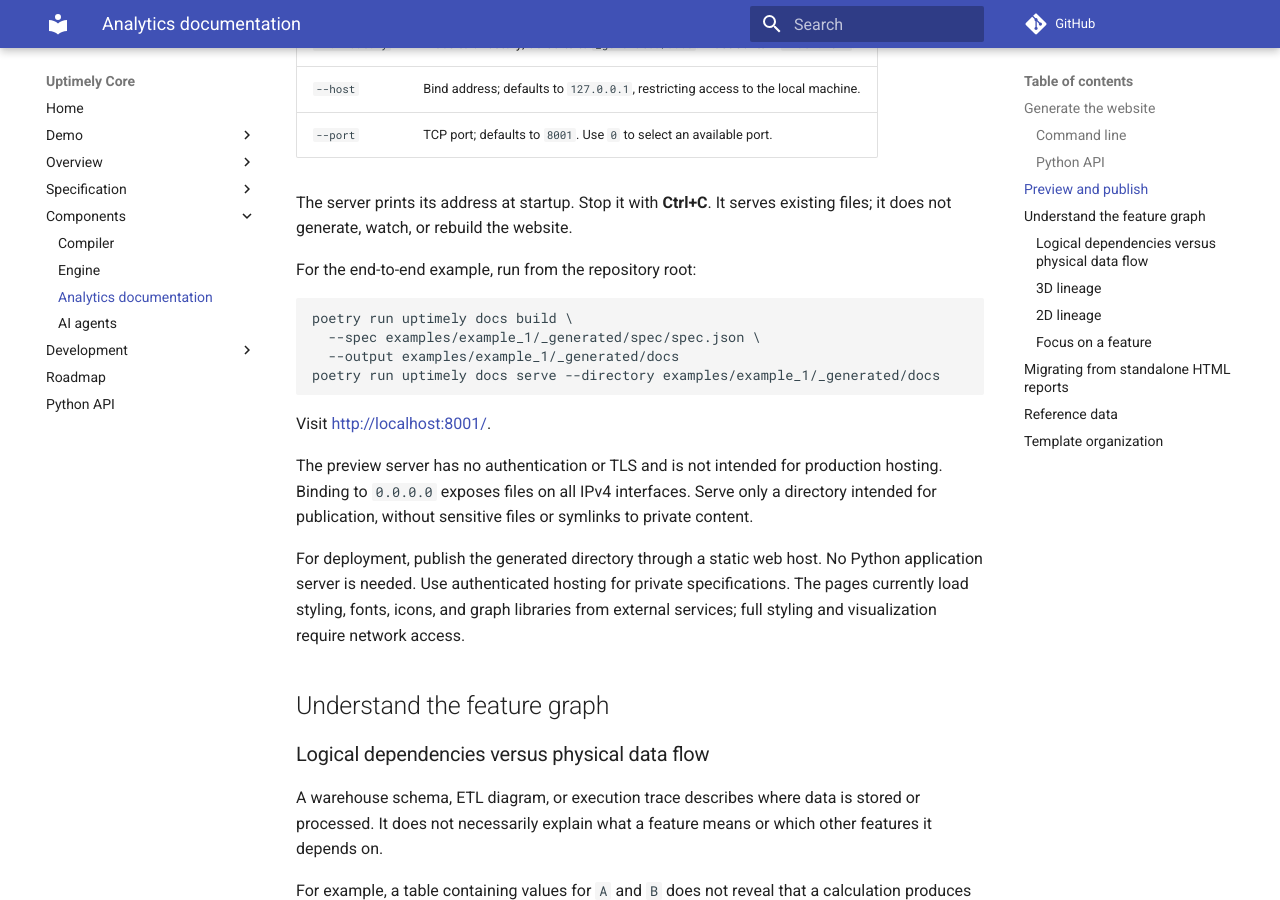
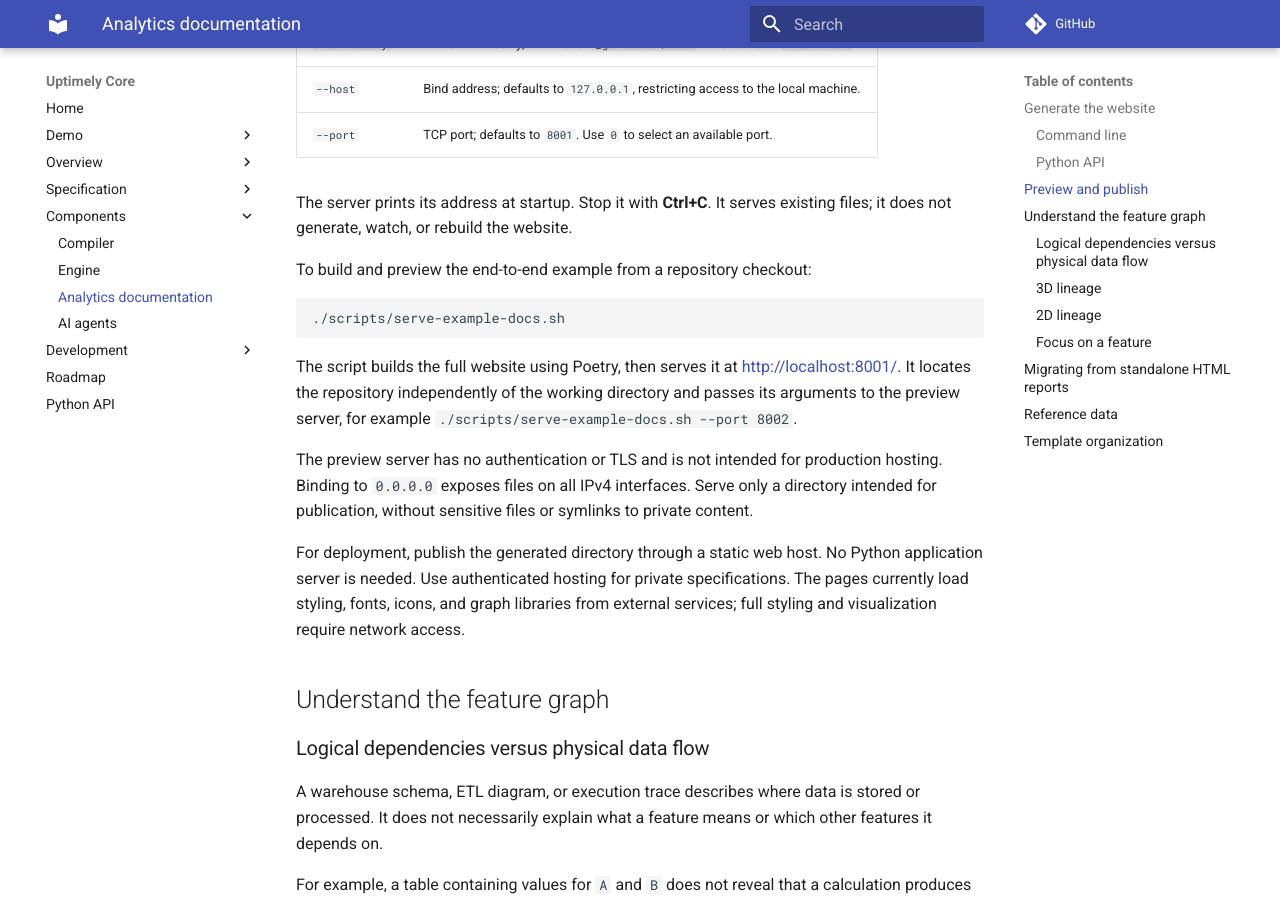
Before and after one commit to uptimely-ai/uptimely-core, an MkDocs documentation site: the page built from docs/components/docs/index.md, in a window 1280 px wide and 900 px high, scrolled down 3441 px. Built offline with MkDocs 1.6.1 and Material for MkDocs 9.7.7, drawn with Linux system fonts in a browser that asks for light colours; comment, search, counter and statistics services are not loaded.

Commit message:
Add shell script to start the automated docs locally

````diff
--- a/docs/components/docs/index.md
+++ b/docs/components/docs/index.md
@@ -145,16 +145,16 @@ MkDocs preview on port **8000**.
 The server prints its address at startup. Stop it with **Ctrl+C**. It serves
 existing files; it does not generate, watch, or rebuild the website.
 
-For the end-to-end example, run from the repository root:
+To build and preview the end-to-end example from a repository checkout:
 
 ```sh
-poetry run uptimely docs build \
-  --spec examples/example_1/_generated/spec/spec.json \
-  --output examples/example_1/_generated/docs
-poetry run uptimely docs serve --directory examples/example_1/_generated/docs
+./scripts/serve-example-docs.sh
 ```
 
-Visit <http://localhost:8001/>.
+The script builds the full website using Poetry, then serves it at
+<http://localhost:8001/>. It locates the repository independently of the working
+directory and passes its arguments to the preview server, for example
+`./scripts/serve-example-docs.sh --port 8002`.
 
 The preview server has no authentication or TLS and is not intended for
 production hosting. Binding to `0.0.0.0` exposes files on all IPv4 interfaces.
````
Also changed, not shown: examples/README.md (+11 -0 lines), 1 other file.
